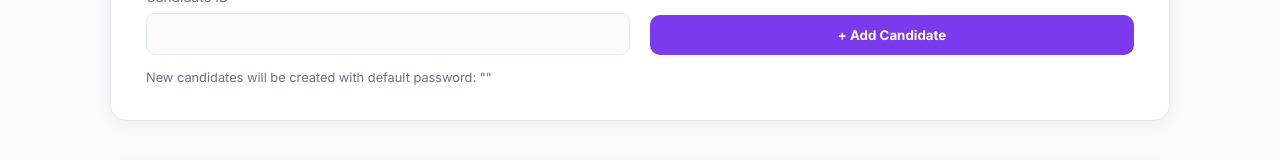
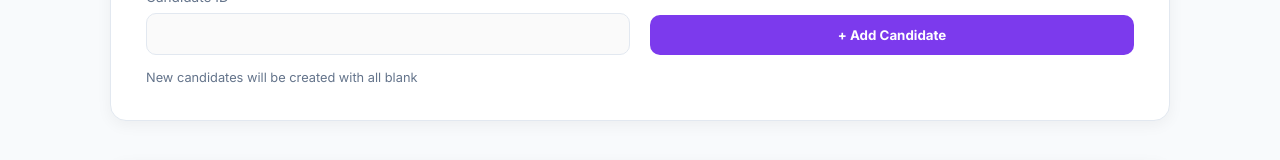
Before and after one commit to 6731501113-SVR/ELECTIONAPP, a website: page public/HTML/admin-candidates.html in a window 1280 px wide. Shown: the part 364-524 px from the top of the page. Drawn offline with Linux system fonts and the light colour scheme; some packages are replaced by stand-ins of ours; no server answers; a script that the page names is missing.

Commit message:
update admin/candidate

```diff
--- a/public/HTML/admin-candidates.html
+++ b/public/HTML/admin-candidates.html
@@ -114,8 +114,7 @@
                     style="background: #7c3aed; color: white; padding: 12px 25px; border-radius: 10px; border: none; font-weight: bold; cursor: pointer;">+
                     Add Candidate</button>
             </div>
-            <p style="font-size: 0.8rem; color: #64748b; margin-top: 15px;">New candidates will be created with default
-                password: ""</p>
+            <p style="font-size: 0.8rem; color: #64748b; margin-top: 15px;">New candidates will be created with all blank</p>
         </div>
 
         <div class="card"
```
